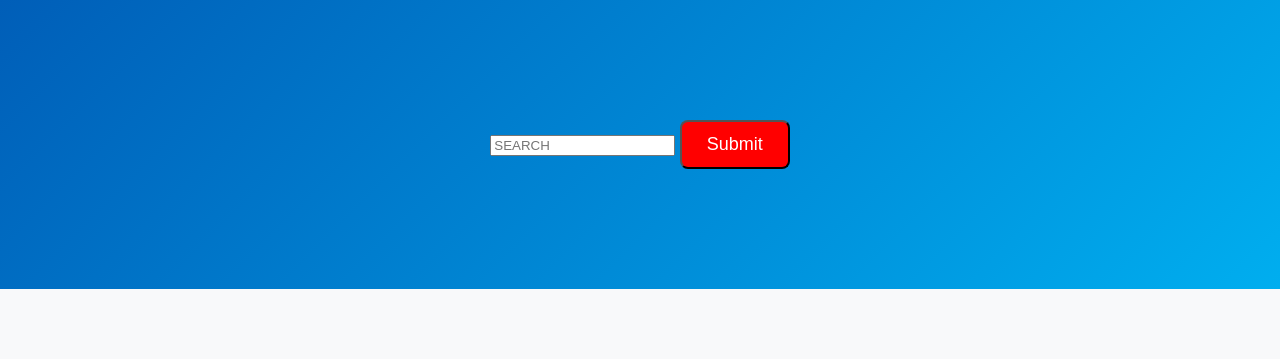
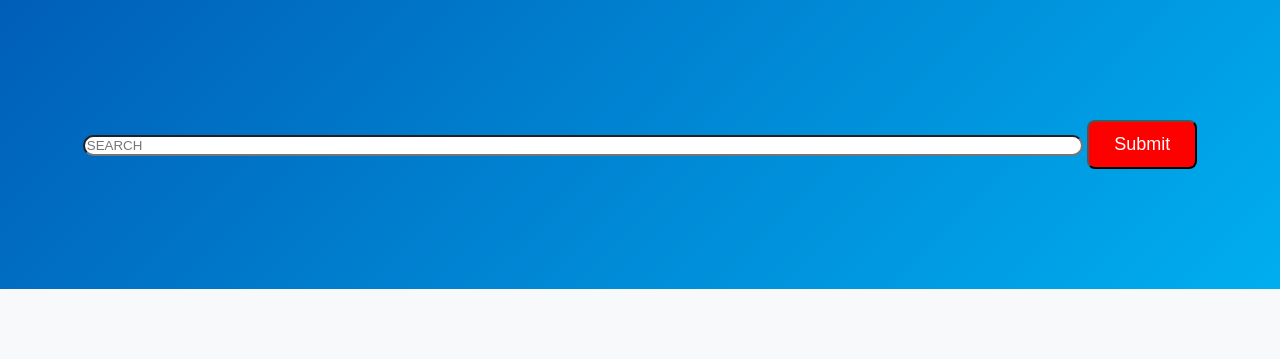
Before and after one commit to TU-HealthGuide/TUHealthguide, a PHP site: page / in a window 1280 px wide. Shown: the part 180-539 px from the top of the page. Run offline with PHP 8.4, Linux system fonts and the light colour scheme.

Commit message:
Update styles.css

```diff
--- a/styles.css
+++ b/styles.css
@@ -60,7 +60,8 @@ nav a:hover {
 }
 
 #search {
-    max-width: 600px;
+    width: 1000px;
+    border-radius: 30px;
 }
 
 #submit {
```
